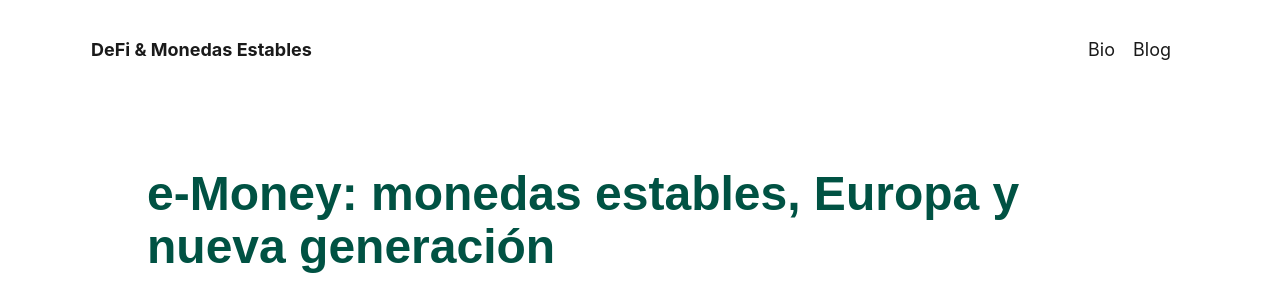
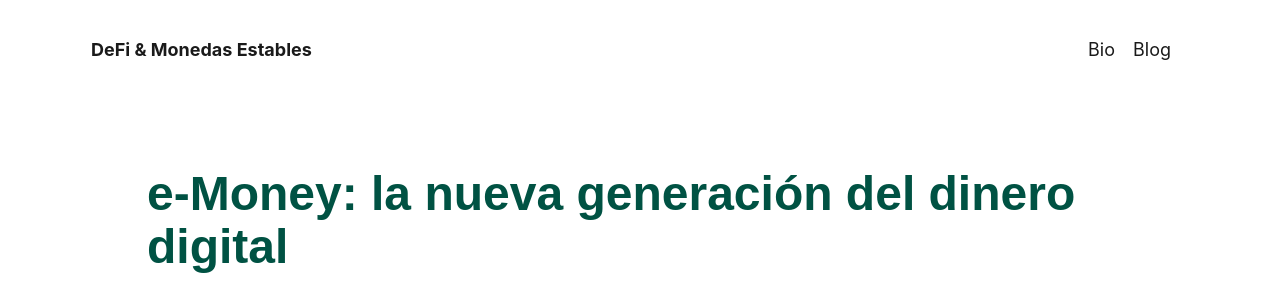
Before and after one commit to pchincoa/stabilis, an Eleventy site: page src/blog/2022-02-25-e-money-monedas-estables-europa-y-nueva-generación.md in a window 1280 px wide. Shown: the top 289 px of the page. Built offline with nearby package versions, Linux system fonts and the light colour scheme; Eleventy itself is replaced by a stand-in of ours; files that its build step writes are made by us from their sources; grey boxes are pictures that could not be loaded.

Commit message:
Update Blog “2022-02-25-e-money-monedas-estables-europa-y-nueva-generación”

```diff
--- a/src/blog/2022-02-25-e-money-monedas-estables-europa-y-nueva-generación.md
+++ b/src/blog/2022-02-25-e-money-monedas-estables-europa-y-nueva-generación.md
@@ -1,5 +1,5 @@
 ---
-title: "e-Money: monedas estables, Europa y nueva generación"
+title: "e-Money: la nueva generación del dinero digital"
 description: Fundada en 2016 por una empresa danesa de tecnología financiera,
   e-Money es una plataforma de pagos basada en la cadena de bloques que tiene
   como objetivo salvar el sistema bancario heredado con una única capa eficiente
```
